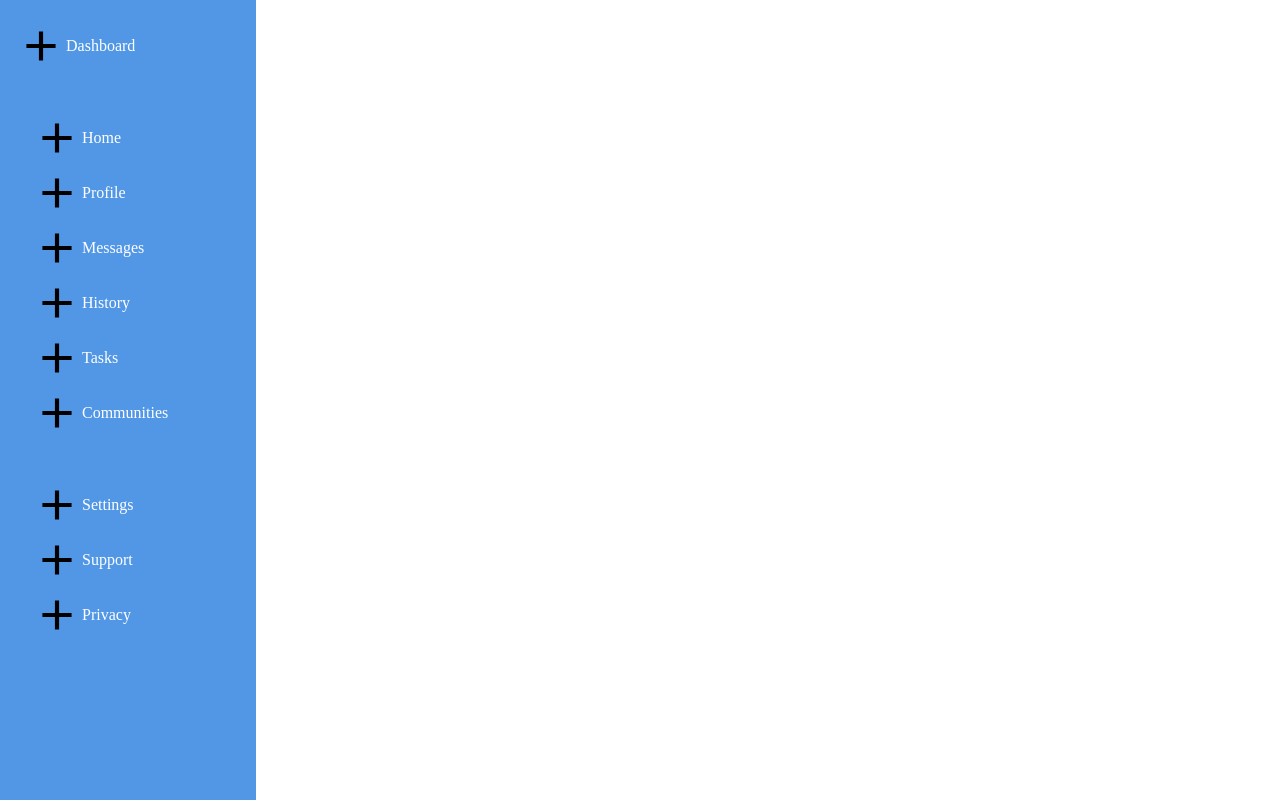
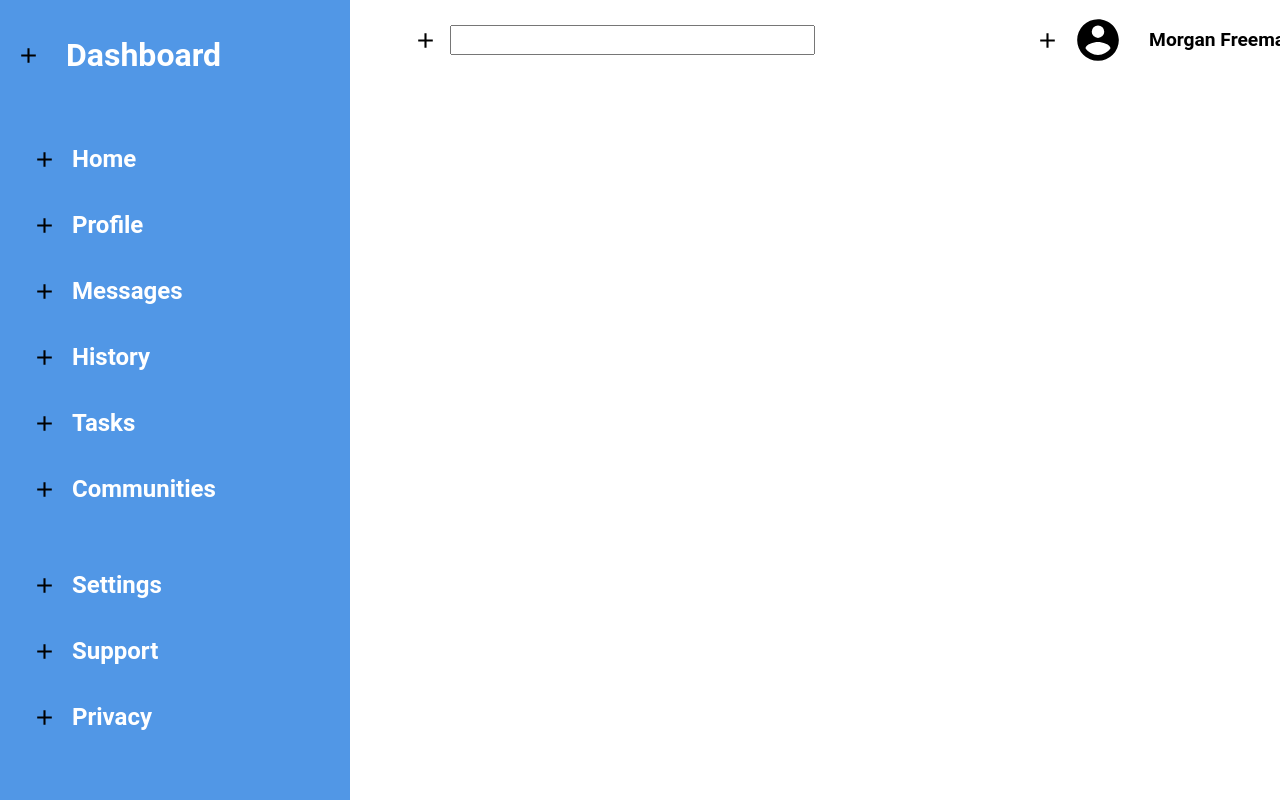
Before and after one commit to recehbijak/odin-dashboard, a plain HTML site: page index.html in a window 1280 px wide. Shown: the top 800 px of the page. Drawn offline with Linux system fonts and the light colour scheme.

Commit message:
Change sidebar nav from flex to grid Add top bar markups and styles Add account-circle.svg to /images

```diff
--- a/index.html
+++ b/index.html
@@ -9,55 +9,62 @@
 <body>
     <div class="page-container">
         <div class="sidebar">
-            <div class="dashboard-logo nav-button-container">
-                <img src="./images/plus.svg" alt="Dashboard Icon" height="50" width="50" class="dashboard-icon">
+            <div class="dashboard-logo">
+                <img src="./images/plus.svg" alt="Dashboard Icon" height="25px" width="25px" class="dashboard-icon">
                 <p class="dashboard-title">Dashboard</p>
             </div>
-            <div class="top-nav">
+            <div class="sidebar-nav">
                 <div class="nav-button-container">
-                    <img src="./images/plus.svg" alt="Home Navigation Icon" height="50" width="50" class="nav-icon">
+                    <img src="./images/plus.svg" alt="Home Navigation Icon" height="25px" width="25px" class="nav-icon">
                     <p class="nav-page">Home</p>
                 </div>
                 <div class="nav-button-container">
-                    <img src="./images/plus.svg" alt="Profile Navigation Icon" height="50" width="50" class="nav-icon">
+                    <img src="./images/plus.svg" alt="Profile Navigation Icon" height="25px" width="25px" class="nav-icon">
                     <p class="nav-page">Profile</p>
                 </div>
                 <div class="nav-button-container">
-                    <img src="./images/plus.svg" alt="Messages Navigation Icon" height="50" width="50" class="nav-icon">
+                    <img src="./images/plus.svg" alt="Messages Navigation Icon" height="25px" width="25px" class="nav-icon">
                     <p class="nav-page">Messages</p>
                 </div>
                 <div class="nav-button-container">
-                    <img src="./images/plus.svg" alt="History Navigation Icon" height="50" width="50" class="nav-icon">
+                    <img src="./images/plus.svg" alt="History Navigation Icon" height="25px" width="25px" class="nav-icon">
                     <p class="nav-page">History</p>
                 </div>
                 <div class="nav-button-container">
-                    <img src="./images/plus.svg" alt="Tasks Navigation Icon" height="50" width="50" class="nav-icon">
+                    <img src="./images/plus.svg" alt="Tasks Navigation Icon" height="25px" width="25px" class="nav-icon">
                     <p class="nav-page">Tasks</p>
                 </div>
                 <div class="nav-button-container">
-                    <img src="./images/plus.svg" alt="Communities Navigation Icon" height="50" width="50" class="nav-icon">
+                    <img src="./images/plus.svg" alt="Communities Navigation Icon" height="25px" width="25px" class="nav-icon">
                     <p class="nav-page">Communities</p>
                 </div>
-            </div>
-            <div class="bottom-nav">
+                <div class="nav-button-container empty">
+                </div>
                 <div class="nav-button-container">
-                    <img src="./images/plus.svg" alt="Settings Navigation Icon" height="50" width="50" class="nav-icon">
+                    <img src="./images/plus.svg" alt="Settings Navigation Icon" height="25px" width="25px" class="nav-icon">
                     <p class="nav-page">Settings</p>
                 </div>
                 <div class="nav-button-container">
-                    <img src="./images/plus.svg" alt="Support Navigation Icon" height="50" width="50" class="nav-icon">
+                    <img src="./images/plus.svg" alt="Support Navigation Icon" height="25px" width="25px" class="nav-icon">
                     <p class="nav-page">Support</p>
                 </div>
                 <div class="nav-button-container">
-                    <img src="./images/plus.svg" alt="Privacy Navigation Icon" height="50" width="50" class="nav-icon">
+                    <img src="./images/plus.svg" alt="Privacy Navigation Icon" height="25px" width="25px" class="nav-icon">
                     <p class="nav-page">Privacy</p>
                 </div>
             </div>
         </div>
         <div class="content-wrapper">
             <div class="top-bar">
-                <div class="top-bar-left"></div>
-                <div class="top-bar-right"></div>
+                <div class="search-container">
+                    <img src="./images/plus.svg" alt="Search Icon" height="25px" width="25px" class="nav-icon">
+                    <input type="text" name="search-bar" id="search-bar">
+                </div>
+                <div class="profile-container">
+                    <img src="./images/plus.svg" alt="Notification Icon" width="25px" height="25px" class="notif-icon">
+                    <img src="./images/account-circle.svg" alt="User Profile Icon" height="50px" width="50px" class="profile-icon">
+                    <p class="user-dropdown">Morgan Freeman</p>
+                </div>
             </div>
             <div class="user-action">
                 <div class="user-greeting"></div>
--- a/styles.css
+++ b/styles.css
@@ -1,3 +1,5 @@
+@import url('https://fonts.googleapis.com/css2?family=Titillium+Web:ital,wght@0,200;0,300;0,400;0,600;0,700;0,900;1,200;1,300;1,400;1,600;1,700&display=swap');
+
 /* Start of CSS Reset */
 
 /* 1. Use a more-intuitive box-sizing model */
@@ -49,9 +51,13 @@
     --accent-color: rgb(255, 198, 43);
 }
 
+body {
+    font-family: "Roboto", Arial, Helvetica, sans-serif;
+}
+
 .page-container {
     display: grid;
-    grid-template-columns: 1fr 4fr;
+    grid-template-columns: 350px 1fr;
     height: 100vw;
 }
 
@@ -62,15 +68,63 @@
     gap: 2rem;
     padding: 1rem;
     color: var(--secondary-color);
+    font-size: 1.5rem;
+    font-weight: 600;
+}
+
+.dashboard-logo {
+    margin: 15px 0;
+    display: grid;
+    grid-template-columns: 50px 1fr;
+    font-size: 2rem;
+    align-items: center;
 }
 
 .nav-button-container {
-    display: flex;
+    margin: 15px 0;
+    display: grid;
+    grid-template-columns: 40px 1fr;
     align-items: center;
-    margin: 5px 0;
 }
 
-.top-nav,
-.bottom-nav {
+.sidebar-nav {
+    display: grid;
     margin: 0 1rem;
+    height: 500px;
 }
+
+.content-wrapper {
+    display: grid;
+    grid-template-rows: 5rem 7rem 1fr;
+}
+
+.top-bar {
+    display: grid;
+    grid-template-columns: repeat(8, 1fr);
+    padding: 0 50px;
+}
+
+.search-container {
+    display: grid;
+    grid-column: 1 / 5;
+    grid-template-columns: 50px 1fr;
+    justify-items: center;
+    align-items: center;
+}
+
+.search-container input[type="text"] {
+    width: 100%;
+}
+
+.profile-container {
+    display: grid;
+    grid-template-columns: minmax(50px, 1fr) minmax(50px, 1fr) minmax(200px, 3fr);
+    grid-column: -1 / -3;
+    align-items: center;
+    justify-items: center;
+}
+
+.profile-container p {
+    font-size: 1.2em;
+    font-weight: 600;
+}
```
Also changed, not shown: images/account-circle.svg (added).
